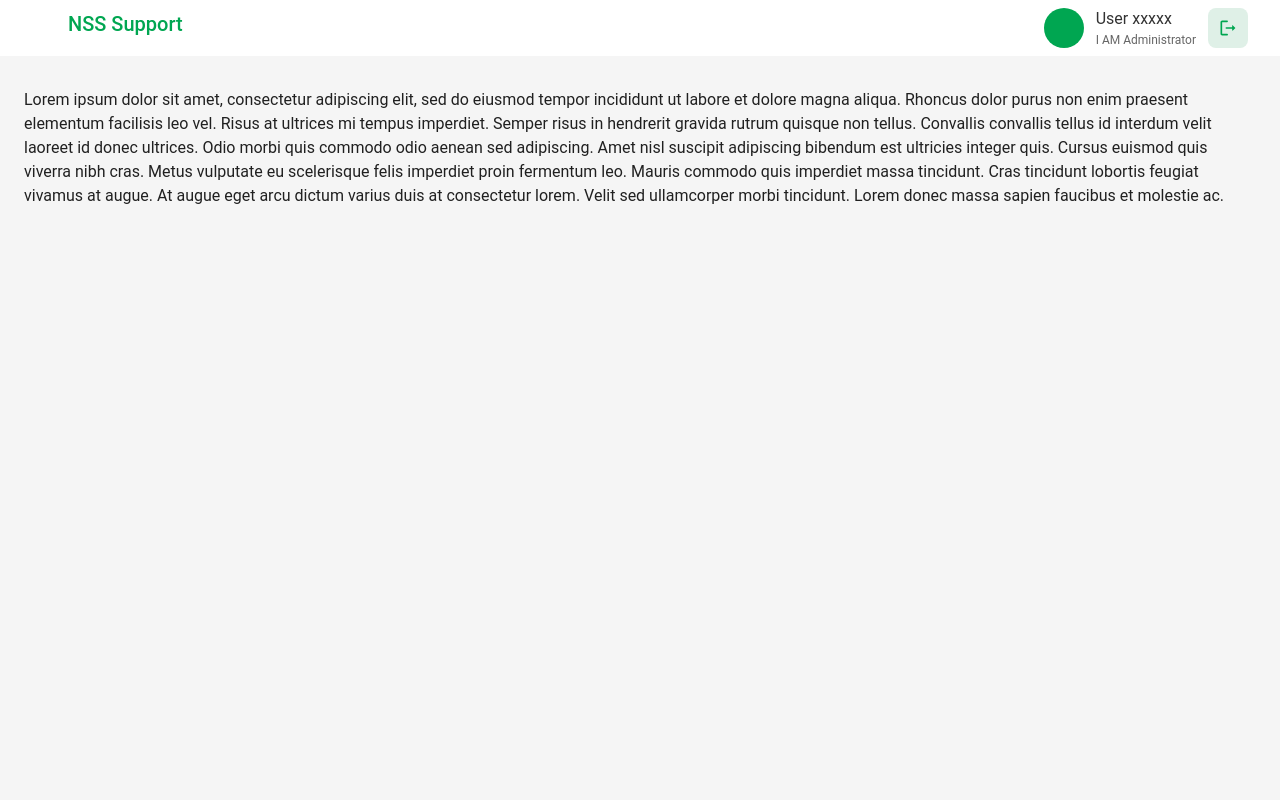
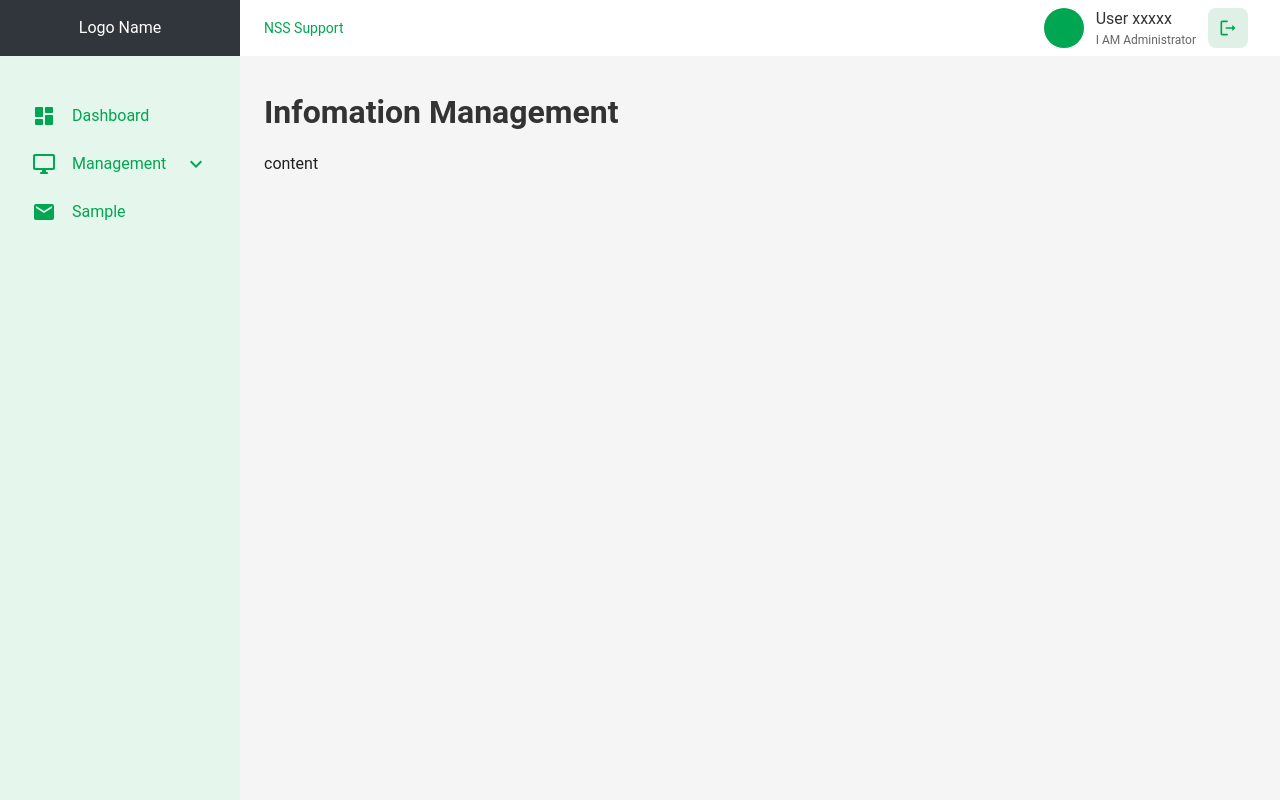
Before and after one commit to kritsada-a60/NSS-Support, a React (Create React App) app: page /home in a window 1280 px wide. Built offline with nearby package versions, Linux system fonts and the light colour scheme.

Commit message:
update style sidebar

```diff
--- a/src/App.tsx
+++ b/src/App.tsx
@@ -1,5 +1,5 @@
 import "./App.css";
-import Home from "./pages";
+import Home from "./pages/menu";
 
 function App() {
   return (
--- a/src/components/Sidebar.tsx
+++ b/src/components/Sidebar.tsx
@@ -1,104 +1,74 @@
-import { styled, useTheme } from "@mui/material/styles";
 import Box from "@mui/material/Box";
 import Drawer from "@mui/material/Drawer";
-import MuiAppBar, { AppBarProps as MuiAppBarProps } from "@mui/material/AppBar";
-import List from "@mui/material/List";
+import AppBar from "@mui/material/AppBar";
+import Toolbar from "@mui/material/Toolbar";
 import Typography from "@mui/material/Typography";
-import IconButton from "@mui/material/IconButton";
-import MenuIcon from "@mui/icons-material/Menu";
-import ChevronLeftIcon from "@mui/icons-material/ChevronLeft";
-import ChevronRightIcon from "@mui/icons-material/ChevronRight";
-import ListItem from "@mui/material/ListItem";
 import ListItemButton from "@mui/material/ListItemButton";
 import ListItemIcon from "@mui/material/ListItemIcon";
 import ListItemText from "@mui/material/ListItemText";
-import InboxIcon from "@mui/icons-material/MoveToInbox";
+import LogoutRoundedIcon from "@mui/icons-material/LogoutRounded";
+import { useState } from "react";
+import DashboardRoundedIcon from "@mui/icons-material/DashboardRounded";
+import DesktopWindowsRoundedIcon from "@mui/icons-material/DesktopWindowsRounded";
 import MailIcon from "@mui/icons-material/Mail";
-import { useState } from "react";
-import LogoutRoundedIcon from "@mui/icons-material/LogoutRounded";
+import ExpandLessIcon from "@mui/icons-material/ExpandLess";
+import ExpandMoreIcon from "@mui/icons-material/ExpandMore";
 
+export default function Sidebar() {
   const drawerWidth = 240;
 
-const Main = styled("main", { shouldForwardProp: (prop) => prop !== "open" })<{
-  open?: boolean;
-}>(({ theme }) => ({
-  flexGrow: 1,
-  padding: theme.spacing(3),
-  transition: theme.transitions.create("margin", {
-    easing: theme.transitions.easing.sharp,
-    duration: theme.transitions.duration.leavingScreen,
-  }),
-  marginLeft: `-${drawerWidth}px`,
-  variants: [
+  const menuItems = [
+    { id: 1, title: "Dashboard", icon: DashboardRoundedIcon, path: "" },
     {
-      props: ({ open }) => open,
-      style: {
-        transition: theme.transitions.create("margin", {
-          easing: theme.transitions.easing.easeOut,
-          duration: theme.transitions.duration.enteringScreen,
-        }),
-        marginLeft: 0,
+      id: 2,
+      title: "Management",
+      icon: DesktopWindowsRoundedIcon,
+      path: "",
+      children: [
+        {
+          segment: "sales",
+          title: "Sales",
+          // icon: BarChartIcon,
+          path: "",
         },
+        {
+          segment: "traffic",
+          title: "Traffic",
+          // icon: DescriptionIcon,
+          path: "",
         },
       ],
-}));
+    },
+    { id: 3, title: "Sample", icon: MailIcon, path: "/sample" },
+  ];
 
-interface AppBarProps extends MuiAppBarProps {
-  open?: boolean;
+  const [activeItem, setActiveItem] = useState<number | null>(null);
+  // const [activeSubItem, setActiveSubItem] = useState<string | null>(null);
+
+  const [openSubMenu, setOpenSubMenu] = useState<number | null>(null);
+
+  const handleItemClick = (id: number) => {
+    setActiveItem(id);
+    if (openSubMenu === id) {
+      setOpenSubMenu(null);
+    } else {
+      setOpenSubMenu(id);
     }
-
-const AppBar = styled(MuiAppBar, {
-  shouldForwardProp: (prop) => prop !== "open",
-})<AppBarProps>(({ theme }) => ({
-  transition: theme.transitions.create(["margin", "width"], {
-    easing: theme.transitions.easing.sharp,
-    duration: theme.transitions.duration.leavingScreen,
-  }),
-  boxShadow: "none",
-  variants: [
-    {
-      props: ({ open }) => open,
-      style: {
-        width: `calc(100% - ${drawerWidth}px)`,
-        marginLeft: `${drawerWidth}px`,
-        transition: theme.transitions.create(["margin", "width"], {
-          easing: theme.transitions.easing.easeOut,
-          duration: theme.transitions.duration.enteringScreen,
-        }),
-      },
-    },
-  ],
-}));
-
-const DrawerHeader = styled("div")(({ theme }) => ({
-  display: "flex",
-  alignItems: "center",
-  padding: theme.spacing(0, 1),
-  // necessary for content to be below app bar
-  ...theme.mixins.toolbar,
-  justifyContent: "flex-end",
-}));
-
-export default function SideBar() {
-  const theme = useTheme();
-  const [open, setOpen] = useState(false);
-
-  const handleDrawerOpen = () => {
-    setOpen(true);
   };
 
-  const handleDrawerClose = () => {
-    setOpen(false);
-  };
-
-  const [activeItem, setActiveItem] = useState<number | null>(null);
-
-  const handleItemClick = (index: number) => {
-    setActiveItem(index);
-  };
+  // const handleSubItemClick = (title: string) => {
+  //   setActiveSubItem(title);
+  // };
   return (
     <Box sx={{ display: "flex" }}>
-      <AppBar position="fixed" open={open}>
+      <AppBar
+        position="fixed"
+        sx={{
+          width: `calc(100% - ${drawerWidth}px)`,
+          ml: `${drawerWidth}px`,
+          boxShadow: "none",
+        }}
+      >
         <Box
           sx={{
             minHeight: "56px",
@@ -108,30 +78,15 @@ export default function SideBar() {
             background: "white",
           }}
         >
-          <IconButton
-            color="inherit"
-            aria-label="open drawer"
-            onClick={handleDrawerOpen}
-            edge="start"
-            sx={[
-              {
-                mr: 2,
-              },
-              open && { display: "none" },
-            ]}
-          >
-            <MenuIcon />
-          </IconButton>
           <div
             style={{
               display: "flex",
               justifyContent: "space-between",
+              alignItems: "center",
               width: "100%",
             }}
           >
-            <Typography variant="h6" noWrap component="div" color="#00A651">
-              NSS Support
-            </Typography>
+            <p style={{ color: "#00A651", fontSize: "14px" }}>NSS Support</p>
 
             <Box
               sx={{
@@ -172,7 +127,12 @@ export default function SideBar() {
                 }}
               >
                 <LogoutRoundedIcon
-                  style={{ width: "20px", height: "20px", color: "#00A651" }}
+                  style={{
+                    width: "20px",
+                    height: "20px",
+                    color: "#00A651",
+                    cursor: "pointer",
+                  }}
                 />
               </Box>
             </Box>
@@ -186,74 +146,84 @@ export default function SideBar() {
           "& .MuiDrawer-paper": {
             width: drawerWidth,
             boxSizing: "border-box",
-            background: "#DFF0E7",
+            background: "#BFE9D366",
+            border: 0,
           },
         }}
-        variant="persistent"
+        variant="permanent"
         anchor="left"
-        open={open}
       >
-        <DrawerHeader>
-          {/* logo */}
         <Box
           sx={{
-              width: "100%",
-              padding: 2,
-              fontSize: "24px",
+            height: "56px",
+            background: "#31363D",
+            display: "flex",
+            alignItems: "center",
+            justifyContent: "center",
+            marginBottom: "40px",
           }}
         >
-            Logo
+          <Box color="white">Logo Name</Box>
         </Box>
 
-          {/* optional close tab side bar */}
-          <IconButton onClick={handleDrawerClose}>
-            {theme.direction === "ltr" ? (
-              <ChevronLeftIcon />
-            ) : (
-              <ChevronRightIcon />
-            )}
-          </IconButton>
-        </DrawerHeader>
-
-        <List sx={{ color: "#00A651" }}>
-          {["Inbox", "Starred", "Send email", "Drafts"].map((text, index) => (
-            <ListItem key={text} disablePadding>
-              <ListItemButton
-                onClick={() => handleItemClick(index)}
+        {menuItems.map((item) => (
+          <Box key={item.id} sx={{ padding: "0 16px", color: "#00A651" }}>
+            {/* Main Item */}
+            <Box
               sx={{
                 backgroundColor:
-                    activeItem === index ? "white" : "transparent",
+                  activeItem === item.id || openSubMenu === item.id
+                    ? "white"
+                    : "transparent",
+                borderRadius: "8px",
               }}
             >
-                <ListItemIcon sx={{ color: "#00A651" }}>
-                  {index % 2 === 0 ? <InboxIcon /> : <MailIcon />}
+              <ListItemButton
+                onClick={() => handleItemClick(item.id)}
+                sx={{
+                  backgroundColor:
+                    activeItem === item.id ? "white" : "transparent",
+                  height: "40px",
+                  marginBottom: "8px",
+                  borderRadius: "8px",
+                  "&:hover": {
+                    backgroundColor: "white",
+                    transition: "background-color 0.2s ease-in-out",
+                  },
+                }}
+              >
+                <ListItemIcon sx={{ color: "#00A651", minWidth: "24px" }}>
+                  {item.icon && <item.icon />}
                 </ListItemIcon>
-                <ListItemText primary={text} />
+                <ListItemText primary={item.title} sx={{ padding: "0 16px" }} />
+                {item.children &&
+                  (openSubMenu === item.id ? (
+                    <ExpandLessIcon />
+                  ) : (
+                    <ExpandMoreIcon />
+                  ))}
               </ListItemButton>
-            </ListItem>
+            </Box>
+          </Box>
         ))}
-        </List>
       </Drawer>
-
-      {/* content */}
-      <Main open={open} sx={{ background: "#F5F5F5", height: "100vh" }}>
-        <DrawerHeader />
-        <Typography sx={{ marginBottom: 2 }}>
-          Lorem ipsum dolor sit amet, consectetur adipiscing elit, sed do
-          eiusmod tempor incididunt ut labore et dolore magna aliqua. Rhoncus
-          dolor purus non enim praesent elementum facilisis leo vel. Risus at
-          ultrices mi tempus imperdiet. Semper risus in hendrerit gravida rutrum
-          quisque non tellus. Convallis convallis tellus id interdum velit
-          laoreet id donec ultrices. Odio morbi quis commodo odio aenean sed
-          adipiscing. Amet nisl suscipit adipiscing bibendum est ultricies
-          integer quis. Cursus euismod quis viverra nibh cras. Metus vulputate
-          eu scelerisque felis imperdiet proin fermentum leo. Mauris commodo
-          quis imperdiet massa tincidunt. Cras tincidunt lobortis feugiat
-          vivamus at augue. At augue eget arcu dictum varius duis at consectetur
-          lorem. Velit sed ullamcorper morbi tincidunt. Lorem donec massa sapien
-          faucibus et molestie ac.
+      <Box
+        component="main"
+        sx={{ flexGrow: 1, bgcolor: "#F5F5F5", height: "100vh", p: 3 }}
+      >
+        <Toolbar />
+        <Typography
+          sx={{
+            marginBottom: 2,
+            color: "#333333",
+            fontSize: "32px",
+            fontWeight: "700",
+          }}
+        >
+          Infomation Management
         </Typography>
-      </Main>
+        <div>content</div>
+      </Box>
     </Box>
   );
 }
--- a/src/pages/index.tsx
+++ b/src/pages/menu/index.tsx
@@ -1,4 +1,4 @@
-import SideBar from "../components/Sidebar";
+import SideBar from "../../components/Sidebar";
 
 const Home = () => {
   return (
--- a/src/routes/route.tsx
+++ b/src/routes/route.tsx
@@ -1,6 +1,6 @@
 import { createBrowserRouter } from "react-router-dom";
 import Login from "../pages/login/login";
-import Home from "../pages";
+import Home from "../pages/menu";
 import SamplePage from "../pages/sample-page/SamplePage";
 
 export const Router = createBrowserRouter([
```
Lines whose indentation alone changed are shown as unchanged.
